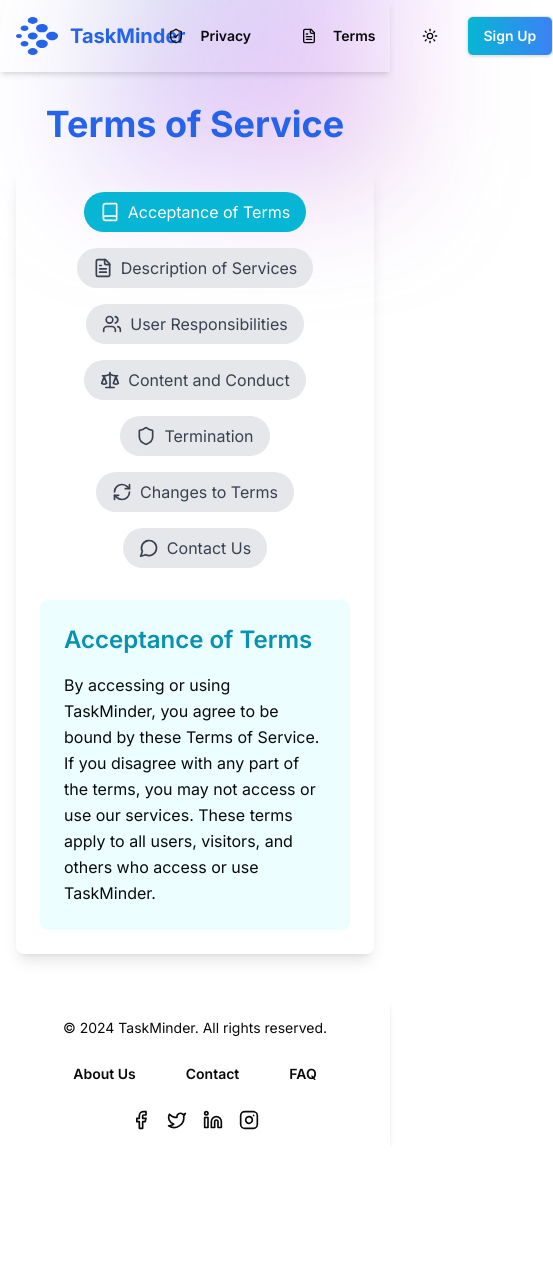
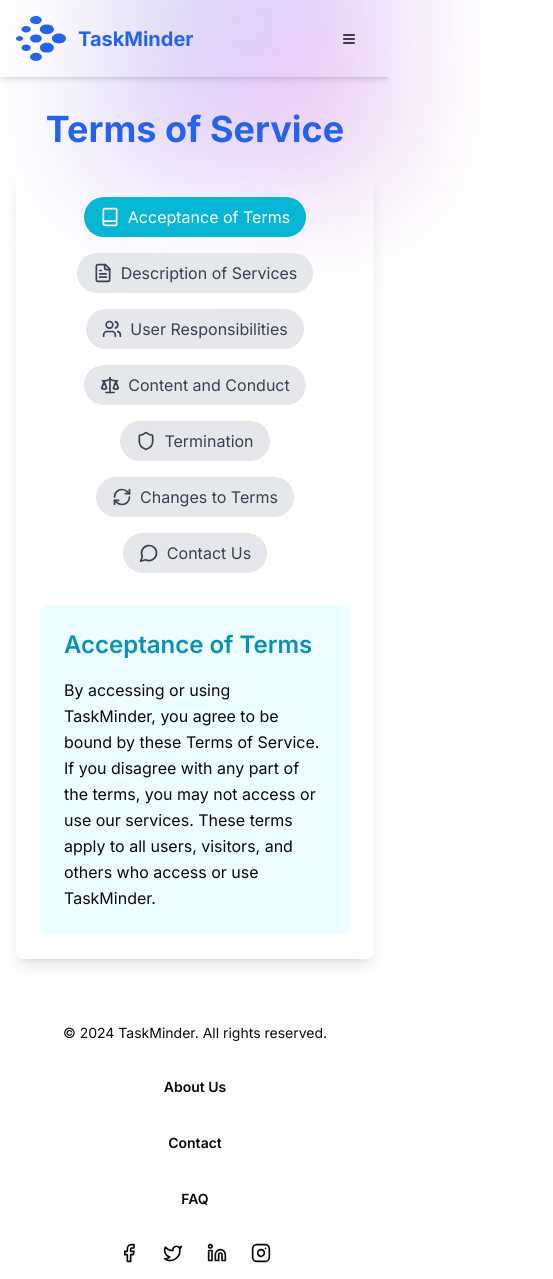
Before and after one commit to Jc-cell-cpu/TSKMinder, a Next.js app: page /terms in a window 390 px wide. Shown: the whole page, 553 px wide, since content can reach past the window. Before the commit the page ends 1146 px from the top, so only its background shows below. Built offline with nearby package versions, Linux system fonts and the light colour scheme.

Commit message:
mkae the header footer component responsive

```diff
--- a/src/app/page.tsx
+++ b/src/app/page.tsx
@@ -5,13 +5,10 @@ import { HeroSection } from "@/features/home/hero-section";
 import { Navbar } from "@/features/home/navbar";
 import GradientBackground from "@/features/themes/gradientbackground/gradient-background";
 import { ThemeProvider } from "@/features/themes/themeproviders/theme-providers";
-// import { Providers } from "./provider";
-// import { HomeComponent } from "@/features/home/home-component";
 
 
 export default function Home() {
   return (
-    // <LocalStorageProvider>
     <ClientWrapper>
       <ThemeProvider>
         <div className="flex min-h-screen flex-col overflow-x-hidden w-full">
@@ -38,8 +35,6 @@ export default function Home() {
         </div>
       </ThemeProvider>
     </ClientWrapper>
-    // </LocalStorageProvider>
-    // <HomeComponent />
 
   );
 }
--- a/src/features/auth/components/header-footer.tsx
+++ b/src/features/auth/components/header-footer.tsx
@@ -1,104 +1,10 @@
-// import Image from "next/image";
-// import Link from "next/link";
-// import { Button } from "@/components/ui/button";
-// import { FileText, ShieldCheck, Facebook, Twitter, LinkedinIcon as LinkedIn, Instagram } from 'lucide-react';
-// import { ThemeProvider } from "@/features/themes/themeproviders/theme-providers";
-// import { ThemeToggle } from "@/features/themes/themecomponents/theme-toggle";
-// import GradientBackground from "@/features/themes/gradientbackground/gradient-background";
-
-// interface PolicyLayoutProps {
-//     children: React.ReactNode;
-// }
-
-// const PolicyLayout = ({ children }: PolicyLayoutProps) => {
-//     return (
-//         <ThemeProvider>
-//             <GradientBackground />
-//             <div className="min-h-screen flex flex-col">
-//                 <header className="shadow-md">
-//                     <div className="mx-auto max-w-screen-2xl p-4">
-//                         <nav className="flex justify-between items-center">
-//                             <Link href="/" className="flex items-center gap-3">
-//                                 <Image src="/logo.svg" height={50} width={50} alt="TaskMinder Logo" />
-//                                 <span className="text-xl font-bold text-blue-600 mr-2">TaskMinder</span>
-//                             </Link>
-//                             <div className="flex items-center gap-4">
-//                                 <Button variant="ghost" asChild>
-//                                     <Link href="/privacy">
-//                                         <ShieldCheck className="mr-2 h-4 w-4" />
-//                                         Privacy
-//                                     </Link>
-//                                 </Button>
-//                                 <Button variant="ghost" asChild>
-//                                     <Link href="/terms">
-//                                         <FileText className="mr-2 h-4 w-4" />
-//                                         Terms
-//                                     </Link>
-//                                 </Button>
-//                                 <ThemeToggle />
-//                                 <Button variant="primary" className="dark:border-none" asChild>
-//                                     <Link href="/sign-up">Sign Up</Link>
-//                                 </Button>
-//                             </div>
-//                         </nav>
-//                     </div>
-//                 </header>
-
-//                 <main className="flex-grow">
-//                     <div className="mx-auto max-w-screen-xl p-4">
-//                         <div className="flex flex-col items-center justify-center pt-4 md:pt-14">
-//                             {children}
-//                         </div>
-//                     </div>
-//                 </main>
-
-//                 <footer className="shadow-md mt-8">
-//                     <div className="mx-auto max-w-screen-2xl p-4">
-//                         <div className="flex flex-col md:flex-row justify-between items-center gap-4">
-//                             <div className="text-sm">
-//                                 © 2024 TaskMinder. All rights reserved.
-//                             </div>
-//                             <div className="flex items-center gap-4">
-//                                 <Button variant="ghost" asChild>
-//                                     <Link href="/about">About Us</Link>
-//                                 </Button>
-//                                 <Button variant="ghost" asChild>
-//                                     <Link href="/contact">Contact</Link>
-//                                 </Button>
-//                                 <Button variant="ghost" asChild>
-//                                     <Link href="/faq">FAQ</Link>
-//                                 </Button>
-//                             </div>
-//                             <div className="flex items-center gap-4">
-//                                 <Link href="https://facebook.com" target="_blank" rel="noopener noreferrer">
-//                                     <Facebook className="h-5 w-5 hover:text-cyan-600 transition-colors" />
-//                                 </Link>
-//                                 <Link href="https://X.com" target="_blank" rel="noopener noreferrer">
-//                                     <Twitter className="h-5 w-5 hover:text-cyan-600 transition-colors" />
-//                                 </Link>
-//                                 <Link href="https://linkedin.com" target="_blank" rel="noopener noreferrer">
-//                                     <LinkedIn className="h-5 w-5 hover:text-cyan-600 transition-colors" />
-//                                 </Link>
-//                                 <Link href="https://instagram.com" target="_blank" rel="noopener noreferrer">
-//                                     <Instagram className="h-5 w-5 hover:text-cyan-600 transition-colors" />
-//                                 </Link>
-//                             </div>
-//                         </div>
-//                     </div>
-//                 </footer>
-//             </div>
-//         </ThemeProvider>
-//     );
-// }
-
-// export default PolicyLayout;
 'use client'
 
 import { useState, useEffect } from 'react'
 import Image from "next/image"
 import Link from "next/link"
 import { Button } from "@/components/ui/button"
-import { FileText, ShieldCheck, Facebook, Twitter, LinkedinIcon as LinkedIn, Instagram } from 'lucide-react'
+import { FileText, ShieldCheck, Facebook, Twitter, LinkedinIcon as LinkedIn, Instagram, Menu } from 'lucide-react'
 import { ThemeProvider } from "@/features/themes/themeproviders/theme-providers"
 import { ThemeToggle } from "@/features/themes/themecomponents/theme-toggle"
 import GradientBackground from "@/features/themes/gradientbackground/gradient-background"
@@ -109,6 +15,7 @@ interface PolicyLayoutProps {
 
 const PolicyLayout = ({ children }: PolicyLayoutProps) => {
     const [isMounted, setIsMounted] = useState(false)
+    const [isMenuOpen, setIsMenuOpen] = useState(false)
 
     useEffect(() => {
         setIsMounted(true)
@@ -124,26 +31,33 @@ const PolicyLayout = ({ children }: PolicyLayoutProps) => {
             <div className="min-h-screen flex flex-col">
                 <header className="shadow-md">
                     <div className="mx-auto max-w-screen-2xl p-4">
-                        <nav className="flex justify-between items-center">
+                        <nav className="flex flex-wrap justify-between items-center">
                             <Link href="/" className="flex items-center gap-3">
                                 <Image src="/logo.svg" height={50} width={50} alt="TaskMinder Logo" />
                                 <span className="text-xl font-bold text-blue-600 mr-2">TaskMinder</span>
                             </Link>
-                            <div className="flex items-center gap-4">
-                                <Button variant="ghost" asChild>
+                            <Button
+                                variant="ghost"
+                                className="md:hidden"
+                                onClick={() => setIsMenuOpen(!isMenuOpen)}
+                            >
+                                <Menu className="h-6 w-6" />
+                            </Button>
+                            <div className={`w-full md:w-auto md:flex items-center gap-4 ${isMenuOpen ? 'flex flex-col mt-4' : 'hidden md:flex'}`}>
+                                <Button variant="ghost" asChild className="w-full md:w-auto justify-start">
                                     <Link href="/privacy">
                                         <ShieldCheck className="mr-2 h-4 w-4" />
                                         Privacy
                                     </Link>
                                 </Button>
-                                <Button variant="ghost" asChild>
+                                <Button variant="ghost" asChild className="w-full md:w-auto justify-start">
                                     <Link href="/terms">
                                         <FileText className="mr-2 h-4 w-4" />
                                         Terms
                                     </Link>
                                 </Button>
                                 <ThemeToggle />
-                                <Button variant="primary" className="dark:border-none" asChild>
+                                <Button variant="primary" className="dark:border-none w-full md:w-auto" asChild>
                                     <Link href="/sign-up">Sign Up</Link>
                                 </Button>
                             </div>
@@ -161,22 +75,22 @@ const PolicyLayout = ({ children }: PolicyLayoutProps) => {
 
                 <footer className="shadow-md mt-8">
                     <div className="mx-auto max-w-screen-2xl p-4">
-                        <div className="flex flex-col md:flex-row justify-between items-center gap-4">
-                            <div className="text-sm">
+                        <div className="flex flex-col gap-6 md:flex-row md:justify-between md:items-center">
+                            <div className="text-sm text-center md:text-left">
                                 © 2024 TaskMinder. All rights reserved.
                             </div>
-                            <div className="flex items-center gap-4">
-                                <Button variant="ghost" asChild>
+                            <div className="flex flex-col md:flex-row items-center gap-4">
+                                <Button variant="ghost" asChild className="w-full md:w-auto">
                                     <Link href="/about">About Us</Link>
                                 </Button>
-                                <Button variant="ghost" asChild>
+                                <Button variant="ghost" asChild className="w-full md:w-auto">
                                     <Link href="/contact">Contact</Link>
                                 </Button>
-                                <Button variant="ghost" asChild>
+                                <Button variant="ghost" asChild className="w-full md:w-auto">
                                     <Link href="/faq">FAQ</Link>
                                 </Button>
                             </div>
-                            <div className="flex items-center gap-4">
+                            <div className="flex items-center justify-center md:justify-end gap-6">
                                 <Link href="https://facebook.com" target="_blank" rel="noopener noreferrer">
                                     <Facebook className="h-5 w-5 hover:text-cyan-600 transition-colors" />
                                 </Link>
--- a/src/features/home/home-component.tsx
+++ /dev/null
@@ -1,46 +0,0 @@
-
-
-import { CTASection } from "@/features/home/cta-section";
-import { FeaturesSection } from "@/features/home/features-section";
-import { HeroSection } from "@/features/home/hero-section";
-import { Navbar } from "@/features/home/navbar";
-import GradientBackground from "@/features/themes/gradientbackground/gradient-background";
-import { ThemeProvider } from "@/features/themes/themeproviders/theme-providers";
-import { Providers } from "@/app/provider";
-import { LocalStorageProvider } from "@/features/local-storage-provider";
-
-
-
-export function HomeComponent() {
-    return (
-        <LocalStorageProvider>
-            <Providers>
-                <ThemeProvider>
-                    <div className="flex min-h-screen flex-col overflow-x-hidden w-full">
-                        <GradientBackground />
-                        <Navbar />
-                        <main className="flex-1">
-                            <HeroSection />
-                            <FeaturesSection />
-                            <CTASection />
-                        </main>
-                        <footer className="flex flex-col gap-4 sm:flex-row py-6 w-full shrink-0 items-center px-4 md:px-6 border-t border-violet-100 dark:border-violet-800">
-                            <p className="text-xs text-center w-full sm:w-auto text-gray-500 dark:text-gray-400">
-                                © 2024 TaskMinder. All rights reserved.
-                            </p>
-                            <nav className="flex gap-4 sm:gap-6 justify-center sm:ml-auto">
-                                <a className="text-xs hover:text-violet-600 dark:hover:text-violet-400 transition-colors" href="/terms">
-                                    Terms of Service
-                                </a>
-                                <a className="text-xs hover:text-violet-600 dark:hover:text-violet-400 transition-colors" href="/privacy">
-                                    Privacy
-                                </a>
-                            </nav>
-                        </footer>
-                    </div>
-                </ThemeProvider>
-            </Providers>
-        </LocalStorageProvider>
-
-    );
-}
```
